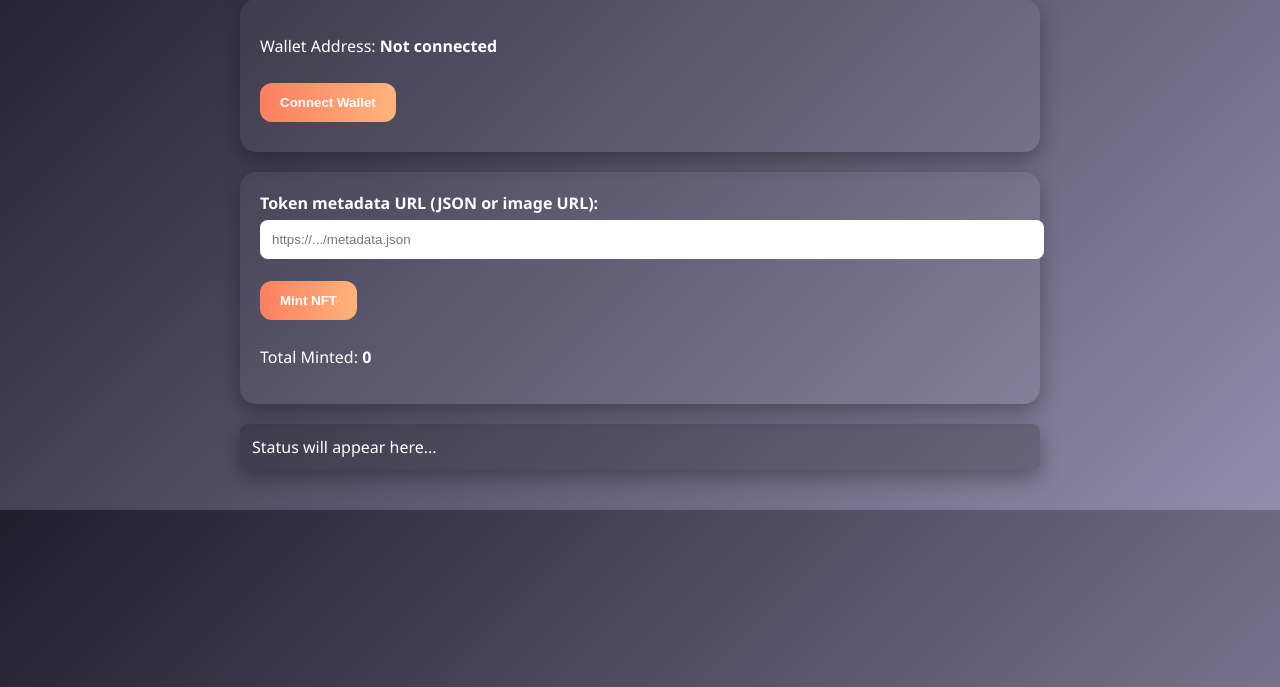
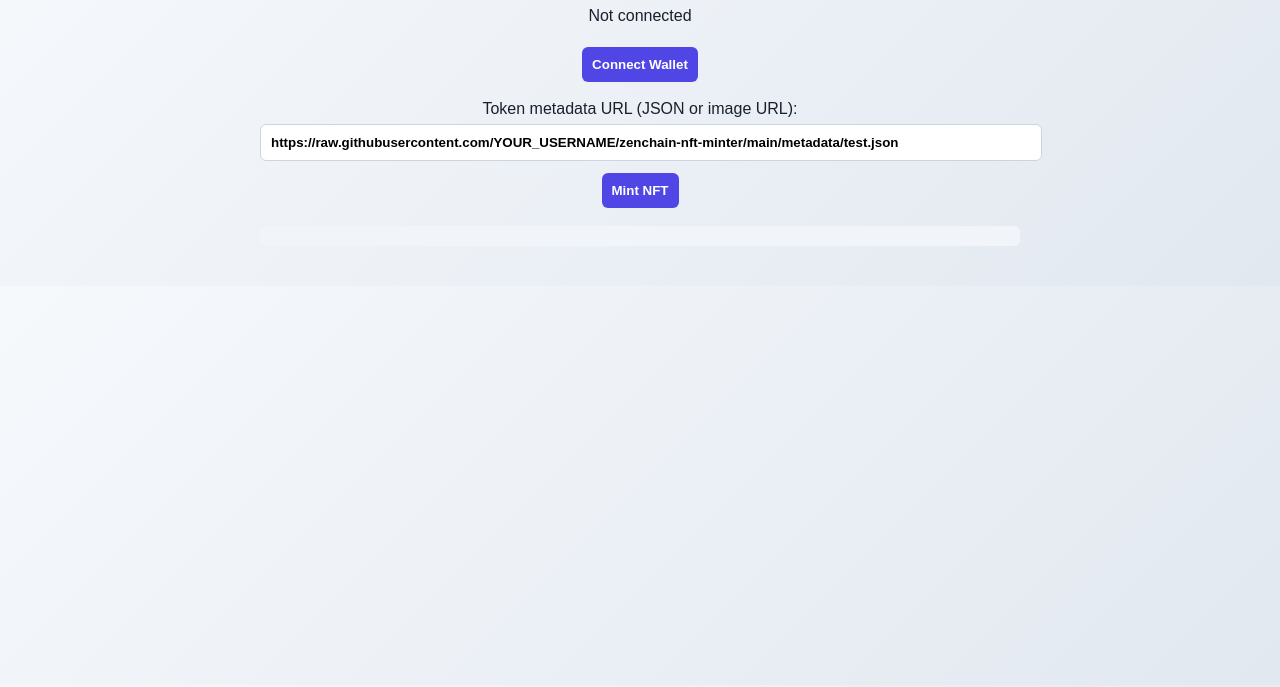
Before and after one commit to sodhare-code/zenchain-nft-minterr, a plain HTML site: page index.html in a window 1280 px wide. Shown: the part 113-800 px from the top of the page. Drawn offline with Linux system fonts and the light colour scheme.

Commit message:
Update index.html

```diff
--- a/index.html
+++ b/index.html
@@ -1,102 +1,65 @@
-<!DOCTYPE html>
-<html lang="en">
+<!doctype html>
+<html>
 <head>
-  <meta charset="UTF-8">
-  <meta name="viewport" content="width=device-width, initial-scale=1.0">
-  <title>Zenchain NFT Minter</title>
+  <meta charset="utf-8"/>
+  <title>Zenchain NFT Minter (Demo)</title>
+  <meta name="viewport" content="width=device-width,initial-scale=1"/>
   <style>
-    body {
-      font-family: 'Segoe UI', Tahoma, Geneva, Verdana, sans-serif;
-      max-width: 800px;
-      margin: 0 auto;
-      padding: 20px;
-      background: linear-gradient(135deg, #1f1c2c, #928dab);
-      color: #fff;
+    body{
+      font-family:Arial,Helvetica,sans-serif;
+      max-width:760px;
+      margin:28px auto;
+      padding:12px;
+      background: linear-gradient(135deg, #f6f9fc, #e2e8f0);
+      color:#1a202c;
+      text-align:center;
     }
-
-    h1 {
-      text-align: center;
-      font-size: 2.2rem;
-      margin-bottom: 20px;
-      text-shadow: 1px 1px 4px #000;
+    button,input{
+      padding:10px;
+      margin:6px 0;
+      border-radius:6px;
+      border:none;
+      font-weight:600;
     }
-
-    .card {
-      background: rgba(255, 255, 255, 0.05);
-      padding: 20px;
-      border-radius: 16px;
-      box-shadow: 0 8px 20px rgba(0,0,0,0.3);
-      margin-bottom: 20px;
+    button{
+      background:#4f46e5;
+      color:white;
+      cursor:pointer;
+      transition:0.2s;
     }
-
-    button {
-      padding: 12px 20px;
-      margin: 10px 0;
-      border: none;
-      border-radius: 12px;
-      background: linear-gradient(90deg, #ff7e5f, #feb47b);
-      color: #fff;
-      font-weight: bold;
-      cursor: pointer;
-      transition: all 0.3s ease;
+    button:hover{
+      background:#4338ca;
     }
-
-    button:hover {
-      transform: scale(1.05);
-      box-shadow: 0 4px 20px rgba(0,0,0,0.3);
+    input{
+      width:100%;
+      border:1px solid #cbd5e1;
     }
-
-    input {
-      width: 100%;
-      padding: 12px;
-      border-radius: 8px;
-      border: none;
-      margin-top: 6px;
-      margin-bottom: 12px;
-    }
-
-    #status {
-      margin-top: 12px;
-      white-space: pre-wrap;
-      background: rgba(0,0,0,0.2);
-      padding: 12px;
-      border-radius: 8px;
-    }
-
-    label {
-      font-weight: 600;
-    }
-
-    p span {
-      font-weight: bold;
+    #status{
+      margin-top:12px;
+      white-space:pre-wrap;
+      font-family:monospace;
+      background:#f1f5f9;
+      padding:10px;
+      border-radius:6px;
+      text-align:left;
     }
   </style>
 </head>
 <body>
-  <h1>🌟 Zenchain NFT Minter 🌟</h1>
+  <h1>Zenchain NFT Minter (Demo)</h1>
+  <p id="acc">Not connected</p>
+  <button id="connect">Connect Wallet</button>
+  <div style="margin-top:12px">
+    <label>Token metadata URL (JSON or image URL):</label><br/>
+    <input id="tokenURI" value="https://raw.githubusercontent.com/YOUR_USERNAME/zenchain-nft-minter/main/metadata/test.json"/>
+  </div>
+  <button id="mint">Mint NFT</button>
+  <div id="status"></div>
 
-  <div class="card">
-    <p>Wallet Address: <span id="walletAddress">Not connected</span></p>
-    <button id="connect">Connect Wallet</button>
-  </div>
+  <!-- Ethers v5 CDN -->
+  <script src="https://cdn.jsdelivr.net/npm/ethers@5.7.2/dist/ethers.min.js"></script>
+  <script>
+    const CONTRACT_ADDRESS = "0x107E2C6dd34C883161c2f1F619e651A5F1b4981F";
 
-  <div class="card">
-    <label>Token metadata URL (JSON or image URL):</label>
-    <input id="tokenURI" placeholder="https://.../metadata.json" />
-    <button id="mint">Mint NFT</button>
-    <p>Total Minted: <span id="totalSupply">0</span></p>
-  </div>
-
-  <div id="status" class="card">Status will appear here...</div>
-
-  <!-- Ethers.js CDN -->
-  <script src="https://cdn.jsdelivr.net/npm/ethers@5.7.2/dist/ethers.min.js"></script>
-  <!-- Link to your script.js -->
-  <script src="script.js"></script>
-  <script>
-    document.getElementById("connect").addEventListener("click", connectWallet);
-    document.getElementById("mint").addEventListener("click", mintNFT);
-    window.onload = getTotalSupply;
-  </script>
-</body>
-</html>
+    const CONTRACT_ABI = [
+      {"inputs":[{"internalType":"string","name":"uri","type]()
```
